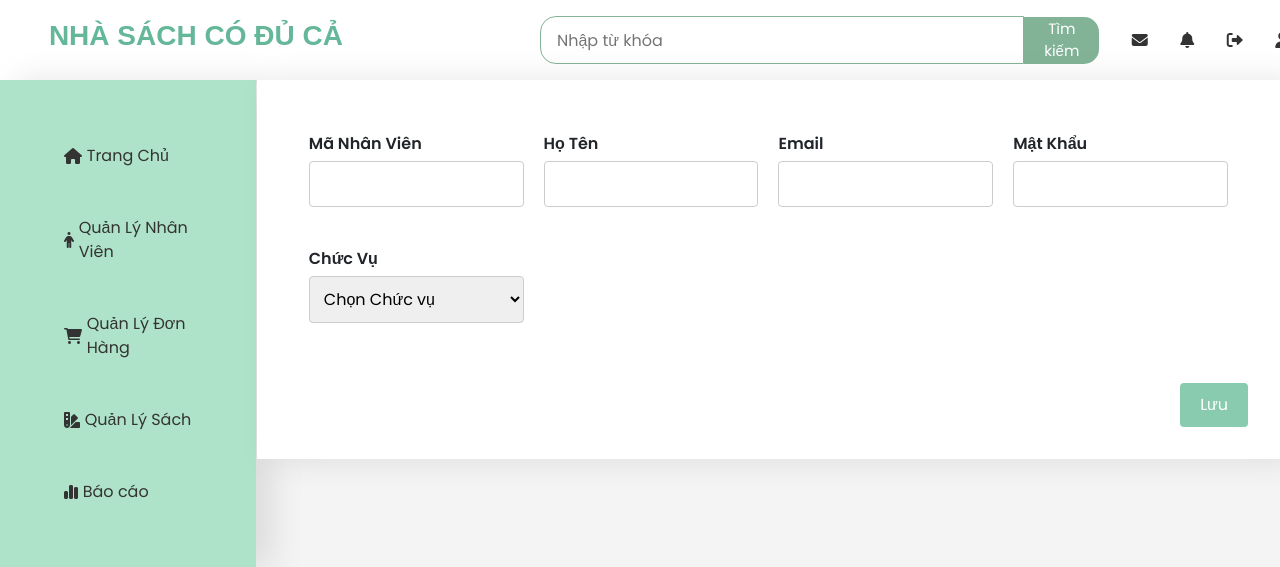
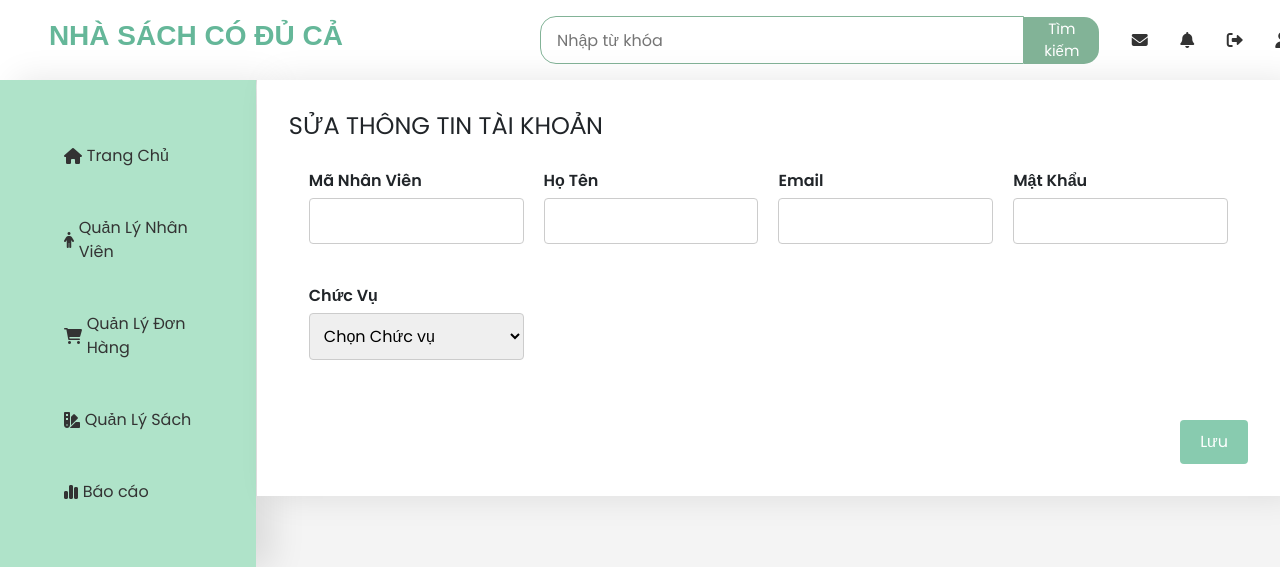
Before and after one commit to ngngocdiep/Bookstore, a PHP site: page /NguoiQuanLy/SuaTK.php in a window 1280 px wide. Shown: the top 567 px of the page. Run offline with PHP 8.4, Linux system fonts and the light colour scheme.

Commit message:
them chu file sua

```diff
--- a/NguoiQuanLy/SuaTK.php
+++ b/NguoiQuanLy/SuaTK.php
@@ -71,6 +71,7 @@ session_start();
 		</div>
 		<!-- Thong tin nhap sach -->
 		<div class="content">
+			<h4>SỬA THÔNG TIN TÀI KHOẢN</h4>
 			<div class="form-container">
 				<div class="form-group">
 					<label for="">Mã Nhân Viên</label>
```
